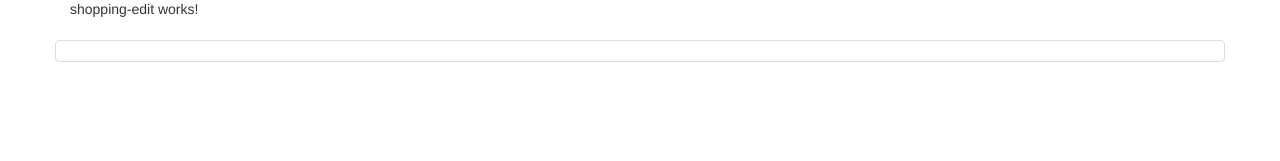
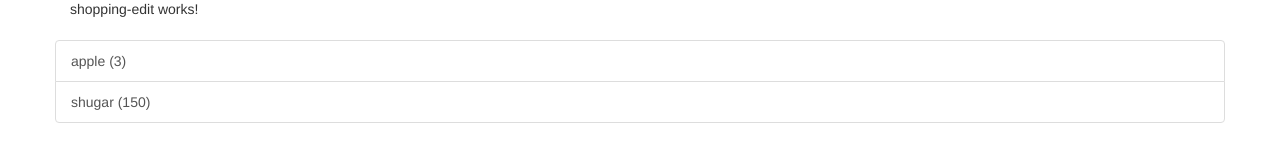
Before and after one commit to AlessandroLorenzi/angularjs-course, an Angular app: page / in a window 1280 px wide. Shown: the part 325-486 px from the top of the page. Built offline with nearby package versions, Linux system fonts and the light colour scheme.

Commit message:
Lecture 53: output ingredient list

```diff
--- a/src/app/shared/ingredient.model.ts
+++ b/src/app/shared/ingredient.model.ts
@@ -1,4 +1,4 @@
-shared class ingredient {
+export class Ingredient {
 
   constructor(
     public name: string,
--- a/src/app/shopping-list/shopping-list.component.html
+++ b/src/app/shopping-list/shopping-list.component.html
@@ -4,6 +4,11 @@
   </div>
   <hr />
   <ul class="list-group">
-    <a class="list-group-item" style="coursor: pointer"></a>
+    <a
+      class="list-group-item" style="coursor: pointer"
+      *ngFor="let ingredient of ingredients"
+    >
+    {{ingredient.name}} ({{ingredient.amount}})
+    </a>
   </ul>
 </div>
--- a/src/app/shopping-list/shopping-list.component.ts
+++ b/src/app/shopping-list/shopping-list.component.ts
@@ -1,4 +1,5 @@
 import { Component, OnInit } from '@angular/core';
+import { Ingredient } from '../shared/ingredient.model';
 
 @Component({
   selector: 'app-shopping-list',
@@ -6,7 +7,11 @@
   styleUrls: ['./shopping-list.component.css']
 })
 export class ShoppingListComponent implements OnInit {
-  ingredients = [];
+  ingredients: Ingredient[] = [
+    new Ingredient('apple', 3),
+    new Ingredient('shugar', 150),
+  ];
+
   constructor() { }
 
   ngOnInit() {
```
